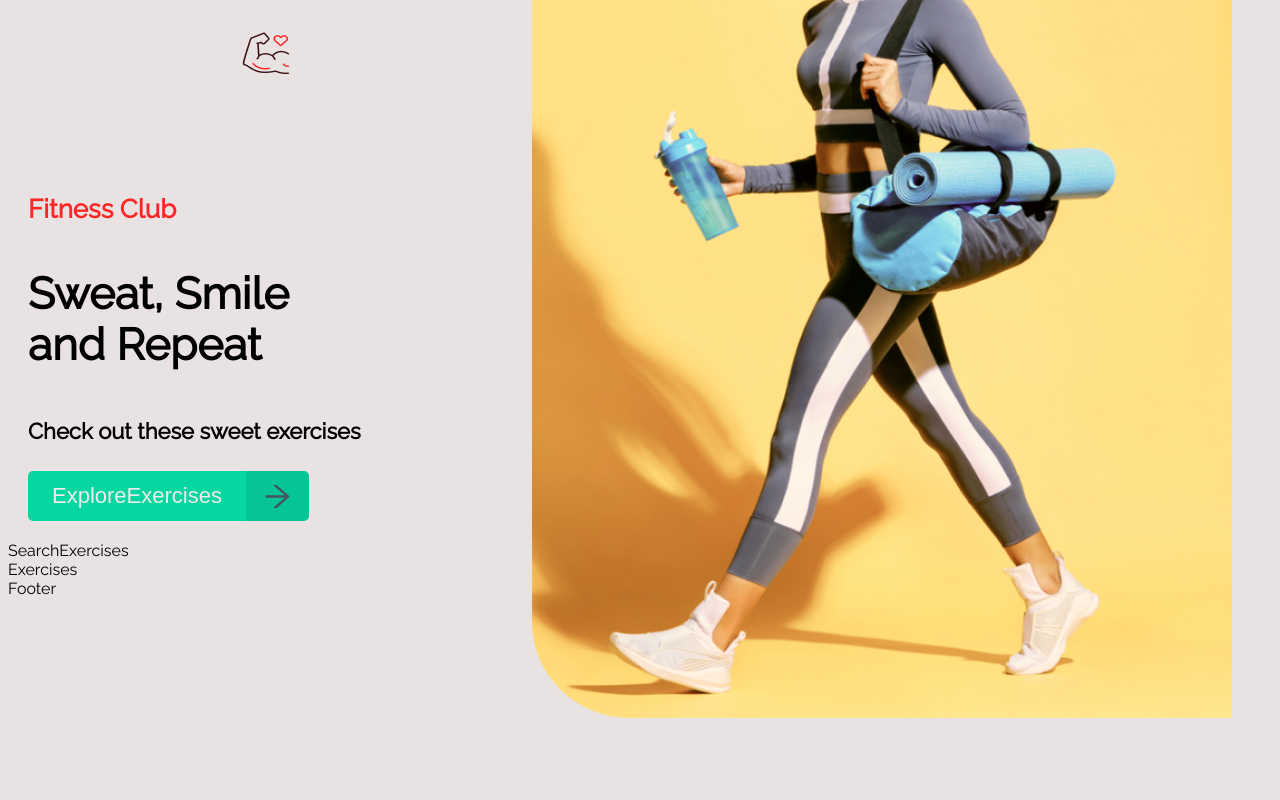
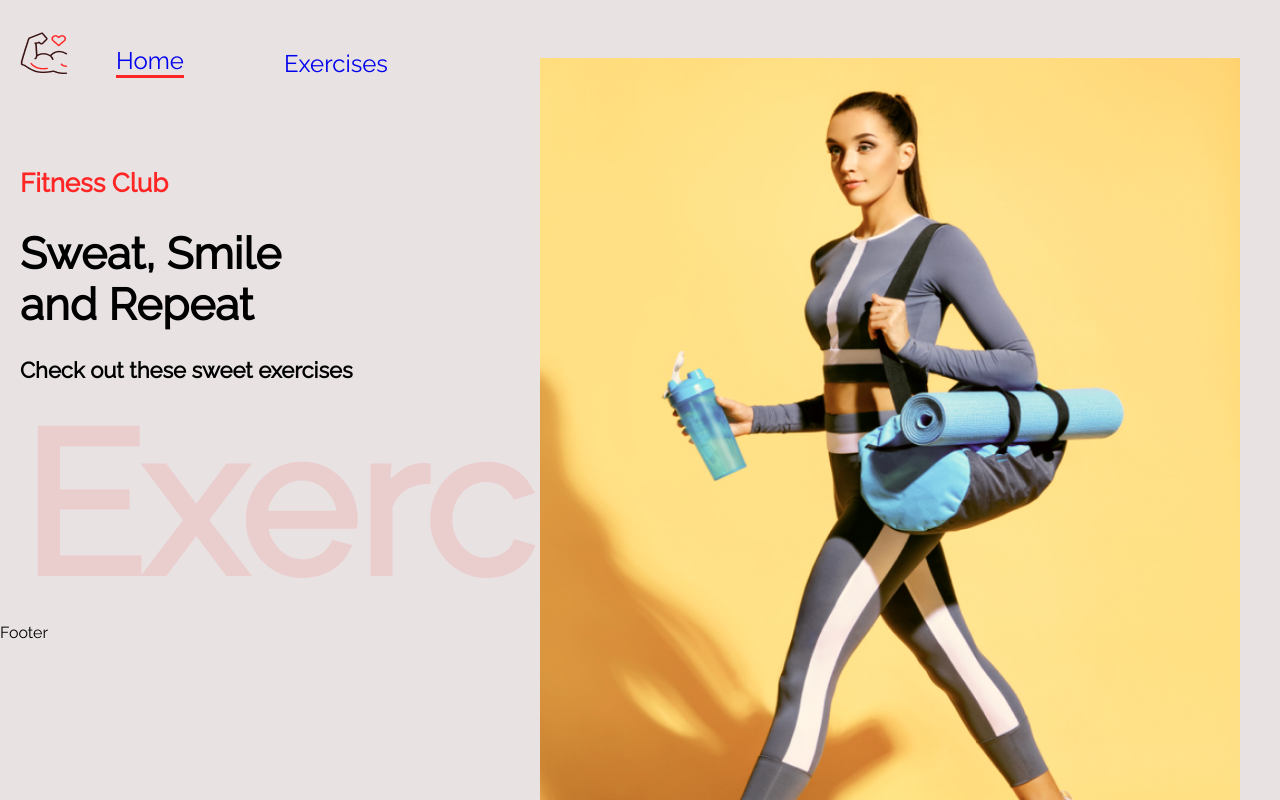
Before and after one commit to KenanMehmet/fitness-app, a React (Create React App) app: page / in a window 1280 px wide. Shown: the top 800 px of the page. Built offline with nearby package versions, Linux system fonts and the light colour scheme.

Commit message:
finished banner

```diff
--- a/src/App.css
+++ b/src/App.css
@@ -1,4 +1,10 @@
 @import url('https://fonts.googleapis.com/css2?family=Raleway&display=swap');
+
+* {
+    padding: 0px;
+    margin: 0px;
+    box-sizing: border-box;
+}
 
 body {
     font-family: 'Raleway';
@@ -22,7 +28,7 @@ body {
 
 .navbar-wrapper {
     display: flex;
-    justify-content: space-around;
+    justify-content: flex-start;
     padding-left: 20px;
     padding-right: 20px;
 }
@@ -42,12 +48,20 @@ body {
     .hero-banner {
         margin-top: 70px;
     }
+
+    .background-text {
+        display: none;
+    }
 }
 
 @media (min-width: 900px) {
     .navbar-wrapper {
         gap: 48px;
         margin-top: 32px;
+    }
+
+    .background-text {
+        display: block;
     }
 }
 
@@ -99,9 +113,16 @@ button:active {
 .hero-banner-img {
     position: absolute;
     right: 40px;
-    top: 0px;
     width: 700px;
     height: 900px;
     margin-top: -330px;
 
 }
+
+.background-text {
+    font-weight: 600;
+    color: #ff2625;
+    opacity: 0.1;
+    font-size: 200px;
+    float: left;
+}
--- a/src/App.js
+++ b/src/App.js
@@ -10,14 +10,14 @@ import Footer from './components/Footer';
 
 const App = () => {
     return (
-        <Box>
+        <div style={{ display: "grid" }}>
             <Navbar />
             <Routes>
                 <Route path="/" element={<Home />} />
                 <Route path="/exercise/:id" element={<ExerciseDetail />} />
             </Routes>
             <Footer />
-        </Box>
+        </div>
     )
 }
 
--- a/src/components/HeroBanner.js
+++ b/src/components/HeroBanner.js
@@ -8,13 +8,14 @@ const HeroBanner = () => {
     return (
         <div className='hero-banner'>
             <p style={{ color: "#FF2625", fontWeight: "600", fontSize: "26px" }}>Fitness Club</p>
-            <p style={{ fontWeight: "700", fontSize: "44px" }}>
+            <p style={{ fontWeight: "700", fontSize: "44px", marginBottom: "23px", marginTop: "30px" }}>
                 Sweat, Smile <br /> and Repeat
             </p>
-            <p style={{ fontWeight: "600", fontSize: "22px", lineHeight: "35px" }}>
+            <p style={{ fontWeight: "600", fontSize: "22px", lineHeight: "35px", }}>
                 Check out these sweet exercises
             </p>
             <Button text={"ExploreExercises"} iconName={'arrow-right'} link={"#exercises"} />
+            <h1 className='background-text'>Exercise</h1>
             <img src={HeroBannerImage} className='hero-banner-img' />
         </div>
     )
```
